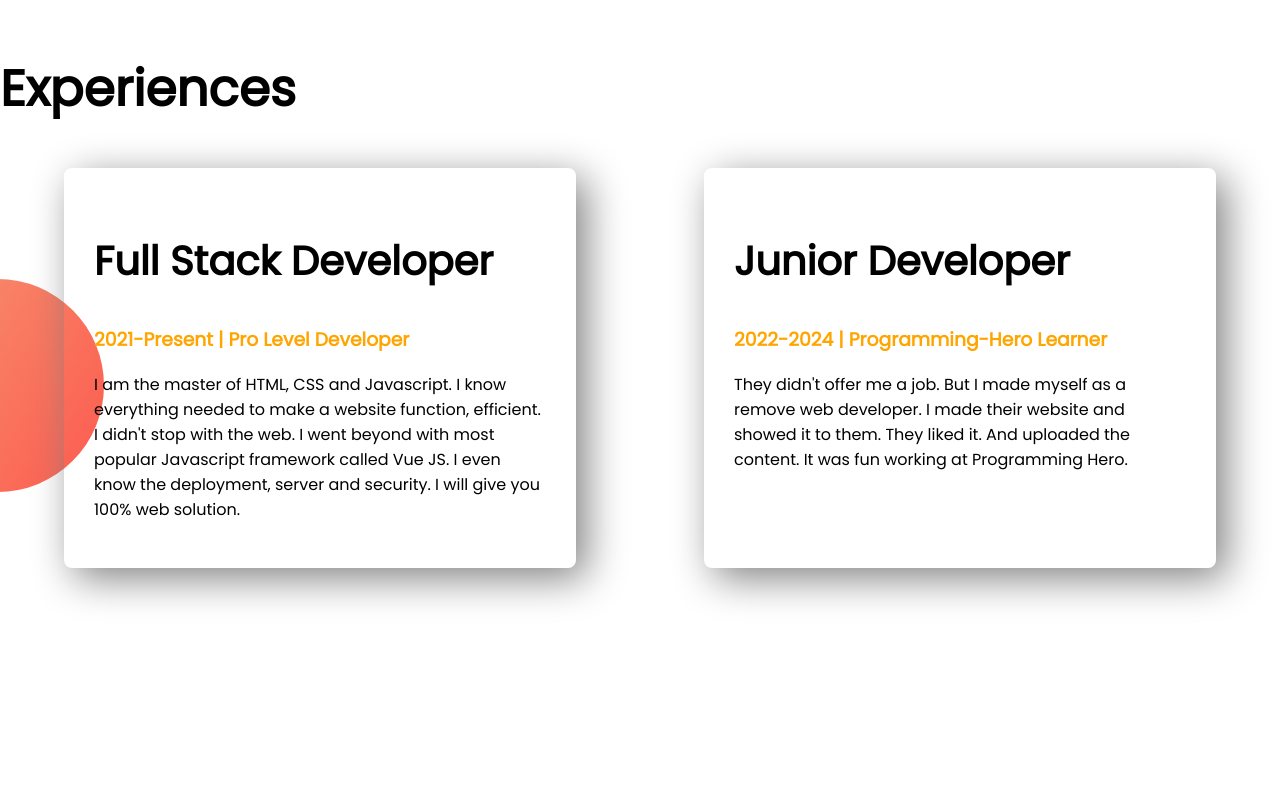
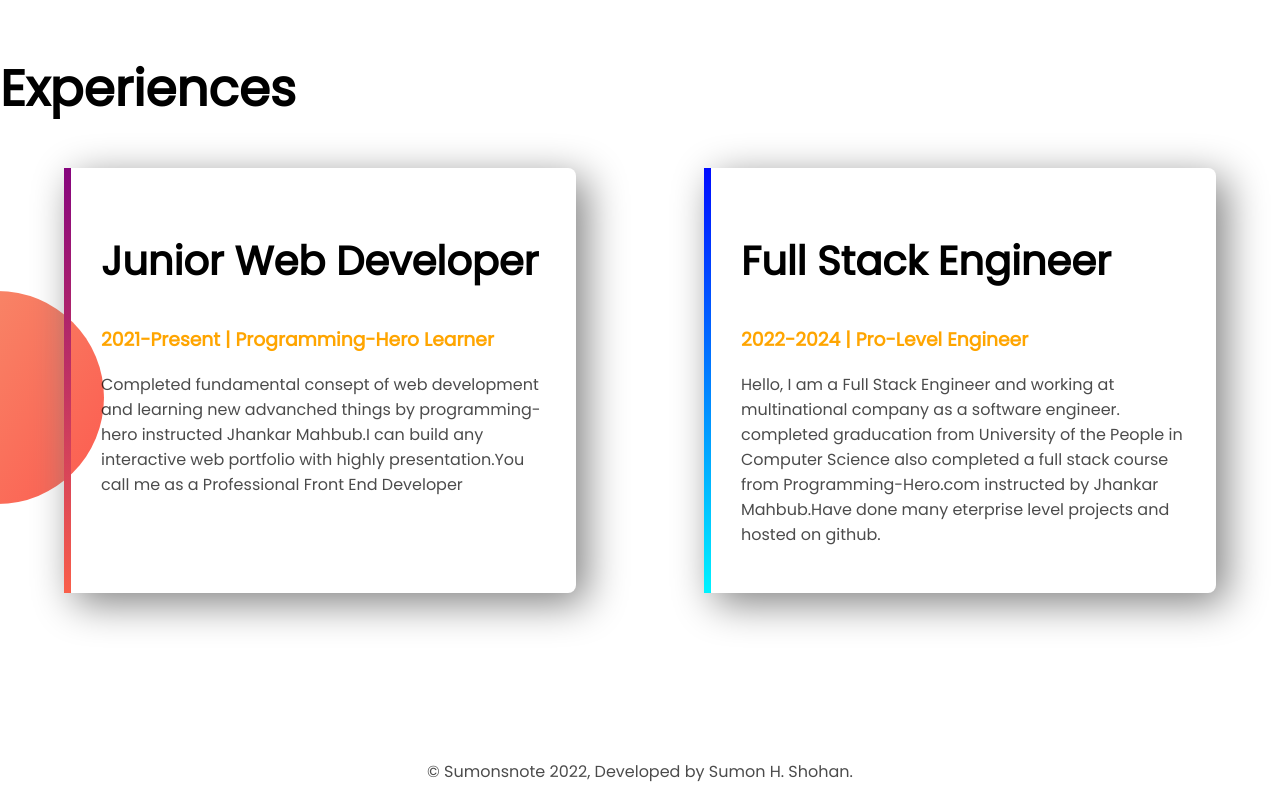
Before and after one commit to SumonsNote/module-04-portfolio, a plain HTML site: page index.html in a window 1280 px wide. Shown: the part 1324-2124 px from the top of the page. Before the commit the page ends 2042 px from the top, so only its background shows below. Drawn offline with Linux system fonts and the light colour scheme.

Commit message:
everything done

```diff
--- a/index.html
+++ b/index.html
@@ -40,18 +40,21 @@
     <section class="experieces-area">
         <h1>Experiences</h1>
         <div class="flexible-container">
-            <div class="experiences-item">
-                <h2>Full Stack Developer</h2>
-                <h3 class="orange-color">2021-Present | Pro Level Developer</h3>
-                <p>I am the master of HTML, CSS and Javascript. I know everything needed to make a website function, efficient. I didn't stop with the web. I went beyond with most popular Javascript framework called Vue JS. I even know the deployment, server and security. I will give you 100% web solution.</p>
+            <div id="left-border" class="experiences-item">
+                <h2>Junior Web Developer</h2>
+                <h3 class="orange-color">2021-Present | Programming-Hero Learner</h3>
+                <p>Completed fundamental consept of web development and learning new advanched things by programming-hero instructed Jhankar Mahbub.I can build any interactive web portfolio with highly presentation.You call me as a Professional Front End Developer</p>
             </div>
-            <div class="experiences-item">
-                <h2>Junior Developer</h2>
-                <h3 class="orange-color">2022-2024 | Programming-Hero Learner</h3>
-                <p>They didn't offer me a job. But I made myself as a remove web developer. I made their website and showed it to them. They liked it. And uploaded the content. It was fun working at Programming Hero.</p>
+            <div id="right-border" class="experiences-item">
+                <h2>Full Stack Engineer</h2>
+                <h3 class="orange-color">2022-2024 | Pro-Level Engineer</h3>
+                <p>Hello, I am a Full Stack Engineer and working at multinational company as a software engineer. completed graducation from University of the People in Computer Science also completed a full stack course from Programming-Hero.com instructed by Jhankar Mahbub.Have done many eterprise level projects and hosted on github.</p>
             </div>
         </div>
     </section>
+    <footer>
+        <p>© Sumonsnote 2022, Developed by Sumon H. Shohan.</p>
+    </footer>
 </body>
 
 </html>
--- a/style.css
+++ b/style.css
@@ -7,6 +7,10 @@ h1 {
 }
 h2 {
     font-size: 40px;
+}
+p {
+    opacity: 0.7;
+    font-weight: 500;
 }
 .orange-color {
   color: orange;
@@ -52,3 +56,14 @@ h2 {
     background-repeat: no-repeat;
     background-position: right;
 }
+#left-border {
+    border-left: 7px solid;
+    border-image: linear-gradient(purple, tomato) 20;
+}
+#right-border {
+    border-left: 7px solid;
+    border-image: linear-gradient(blue, cyan) 20;
+}
+footer p {
+    text-align: center;
+}
```
